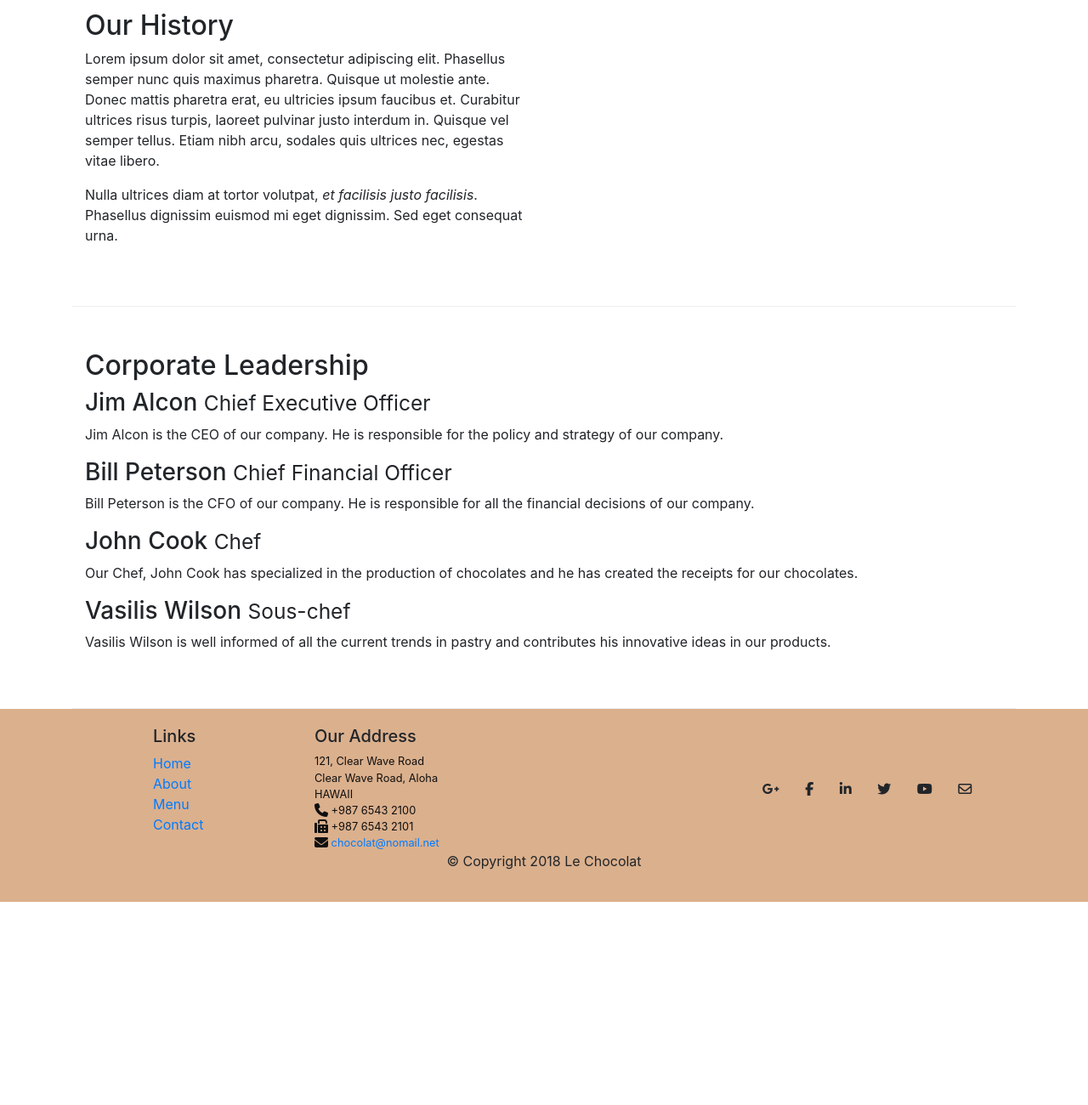
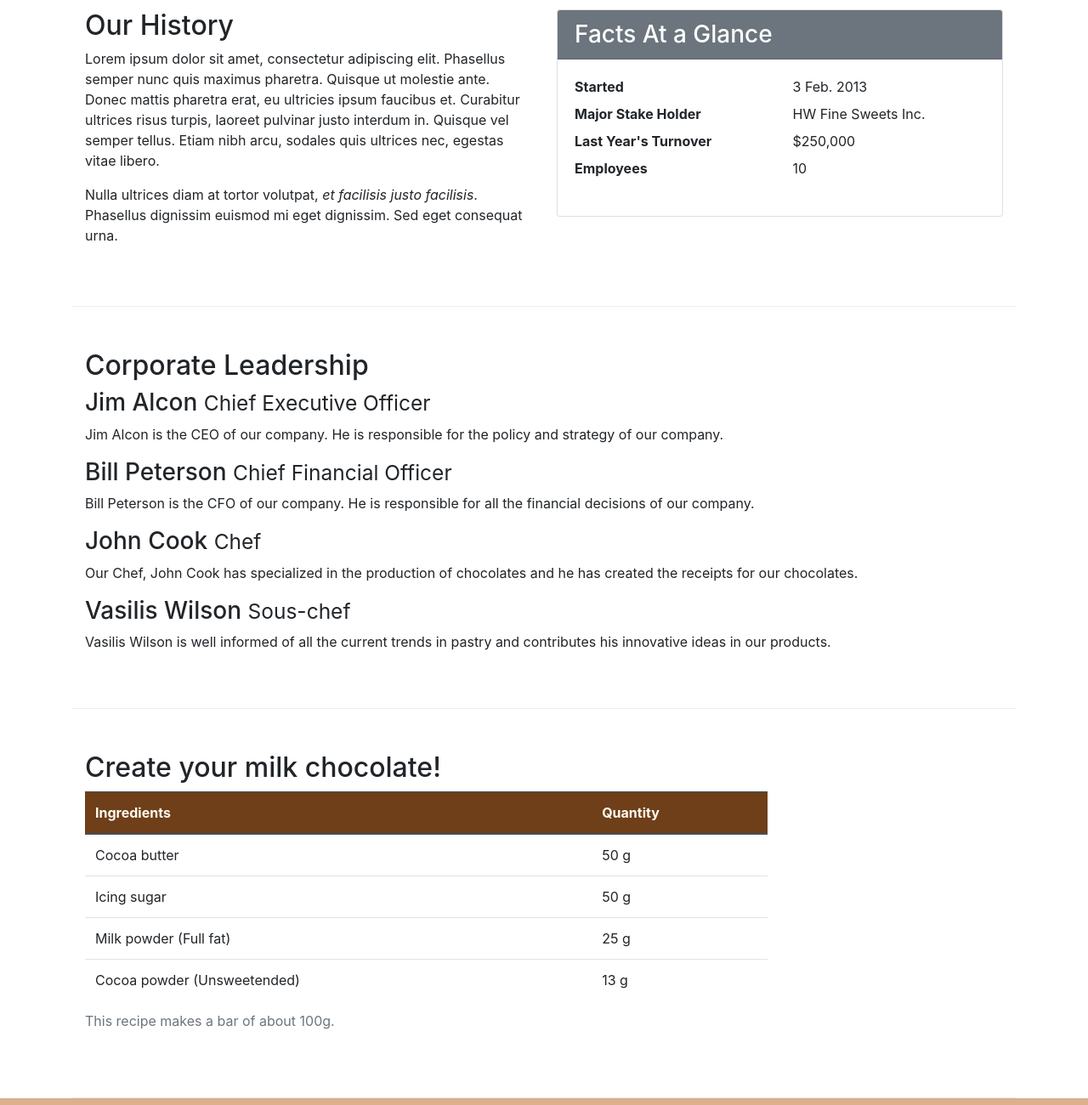
Before and after one commit to alexandradfx/leChocolat, a plain HTML site: page aboutus.html in a window 1280 px wide. Shown: the part 480-1780 px from the top of the page at 85% size. Before the commit the page ends 1541 px from the top, so only its background shows below. Drawn offline with nearby package versions, Linux system fonts and the light colour scheme.

Commit message:
Tables  and Cards

```diff
--- a/aboutus.html
+++ b/aboutus.html
@@ -74,7 +74,22 @@
                 <p>Nulla ultrices diam at tortor volutpat, <em>et facilisis justo facilisis</em>. Phasellus dignissim
                     euismod mi eget dignissim. Sed eget consequat urna. </p>
             </div>
-            <div>
+            <div class="col col-sm">
+                <div class="card">
+                    <h3 class="card-header bg-secondary text-white">Facts At a Glance</h3>
+                    <div class="card-body">
+                        <dl class="row">
+                            <dt class="col-6">Started</dt>
+                            <dd class="col-6">3 Feb. 2013</dd>
+                            <dt class="col-6">Major Stake Holder</dt>
+                            <dd class="col-6">HW Fine Sweets Inc.</dd>
+                            <dt class="col-6">Last Year's Turnover</dt>
+                            <dd class="col-6">$250,000</dd>
+                            <dt class="col-6">Employees</dt>
+                            <dd class="col-6">10</dd>
+                        </dl>
+                    </div>
+                </div>
             </div>
         </div>
 
@@ -100,7 +115,43 @@
                     ideas in our products. </p>
             </div>
         </div>
+        <div class="row row-content">
+            <div class="col-12 col-sm-9">
+                <h2>Create your milk chocolate!</h2>
+                <div class="table-responsive">
+                    <table class="table table-hover">
+                        <caption>This recipe makes a bar of about 100g.</caption>
+                        <thead class="thead-dark">
+                            <tr>
+                                <th>Ingredients</th>
+                                <th>Quantity</th>
+                            </tr>
+                        </thead>
+                        <tbody>
+                            <tr>
+                                <td>Cocoa butter</td>
+                                <td>50 g</td>
+                            </tr>
+                            <tr>
+                                <td>Icing sugar</td>
+                                <td>50 g</td>
+                            </tr>
+                            <tr>
+                                <td>Milk powder (Full fat)</td>
+                                <td>25 g</td>
+                            </tr>
+                            <tr>
+                                <td>Cocoa powder (Unsweetended)</td>
+                                <td>13 g</td>
+                            </tr>
+                        </tbody>
+                    </table>
+                </div>
+            </div>
+            <div class="col-12 col-sm-3">
 
+            </div>
+        </div>
     </div>
 
     <footer class="footer">
--- a/css/styles.css
+++ b/css/styles.css
@@ -31,3 +31,10 @@ body {
   padding: 50px 0px 0px 0px;
   z-index: 0;
 }
+.table .thead-dark th {
+  color: floralwhite;
+  background-color: #6e3f19;
+}
+tr:hover {
+  background-color: #dbb08db0 !important;
+}
```
